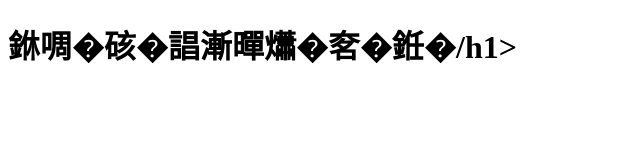
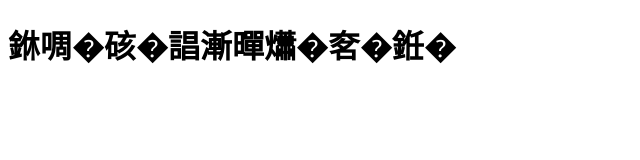
Before and after one commit to boyliu2000/boyliu2000.github.io, a plain HTML site: page index.html in a window 1280 px wide. Shown: the full height of the page, 0-640 px from the left. Drawn offline with Linux system fonts and the light colour scheme.

Commit message:
debug html

```diff
--- a/index.html
+++ b/index.html
@@ -5,6 +5,6 @@
     <title>信研企業</title>
   </head>
   <body>
-    <h1>丰糖小麥黑糖餅乾/h1>
+    <h1>丰糖小麥黑糖餅乾</h1>
   </body>
 </html>
```
